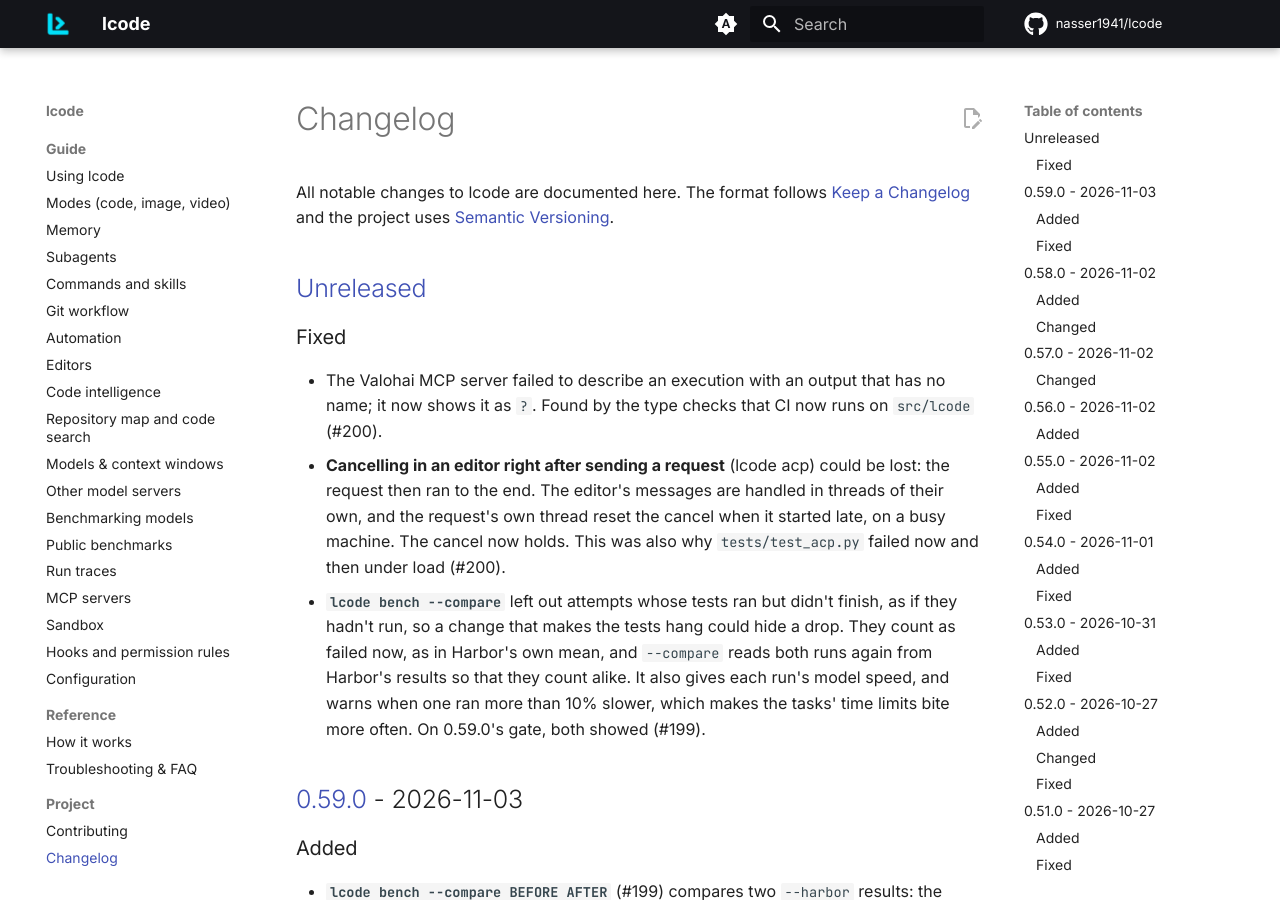
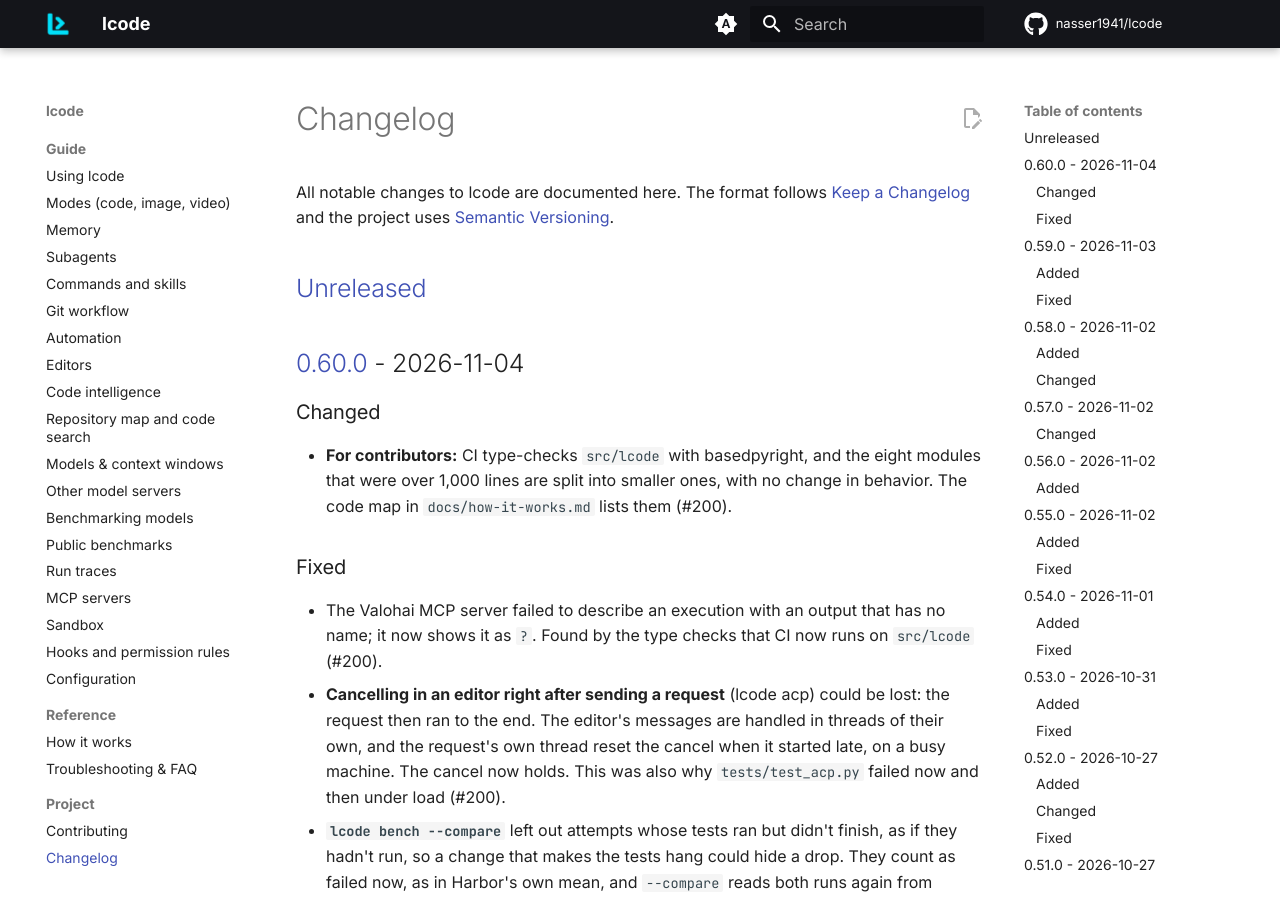
Before and after one commit to nasser1941/lcode, an MkDocs documentation site: the page built from docs/changelog.md, in a window 1280 px wide and 900 px high. Built offline with MkDocs 1.6.1 and Material for MkDocs 9.7.7, drawn with Linux system fonts in a browser that asks for light colours; comment, search, counter and statistics services are not loaded.

Commit message:
Release 0.60.0 (#239)
Co-authored-by: Naser Derakhshan <9349840+nasser1941@users.noreply.github.com>
Co-authored-by: Claude Opus 5.5 <noreply@anthropic.com>

```diff
--- a/CHANGELOG.md
+++ b/CHANGELOG.md
@@ -5,6 +5,14 @@ All notable changes to lcode are documented here. The format follows
 [Semantic Versioning](https://semver.org/).
 
 ## [Unreleased]
+
+## [0.60.0] - 2026-11-04
+
+### Changed
+
+- **For contributors:** CI type-checks `src/lcode` with basedpyright, and the eight modules that were
+  over 1,000 lines are split into smaller ones, with no change in behavior. The code map in
+  `docs/how-it-works.md` lists them (#200).
 
 ### Fixed
 
@@ -1273,7 +1281,8 @@ First public release.
 - `AGENTS.md` project instructions and `/init` to generate them.
 - One-line installer for Linux and macOS.
 
-[Unreleased]: https://github.com/nasser1941/lcode/compare/v0.59.0...HEAD
+[Unreleased]: https://github.com/nasser1941/lcode/compare/v0.60.0...HEAD
+[0.60.0]: https://github.com/nasser1941/lcode/compare/v0.59.0...v0.60.0
 [0.59.0]: https://github.com/nasser1941/lcode/compare/v0.58.0...v0.59.0
 [0.58.0]: https://github.com/nasser1941/lcode/compare/v0.57.0...v0.58.0
 [0.57.0]: https://github.com/nasser1941/lcode/compare/v0.56.0...v0.57.0
--- a/src/lcode/__init__.py
+++ b/src/lcode/__init__.py
@@ -3,7 +3,7 @@
 From a program: `from lcode import Session` (see lcode.api).
 """
 
-__version__ = "0.59.0"
+__version__ = "0.60.0"
 
 API = ("Session", "Result", "Options", "SetupError")
 
```
Also changed, not shown: docs/quickstart.md (+1 -1 lines).
